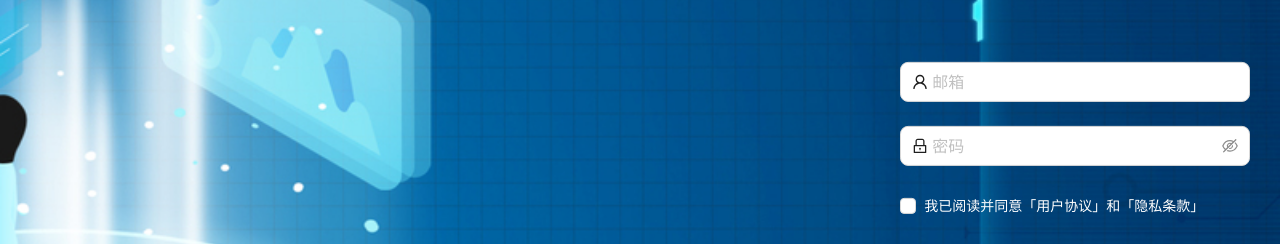
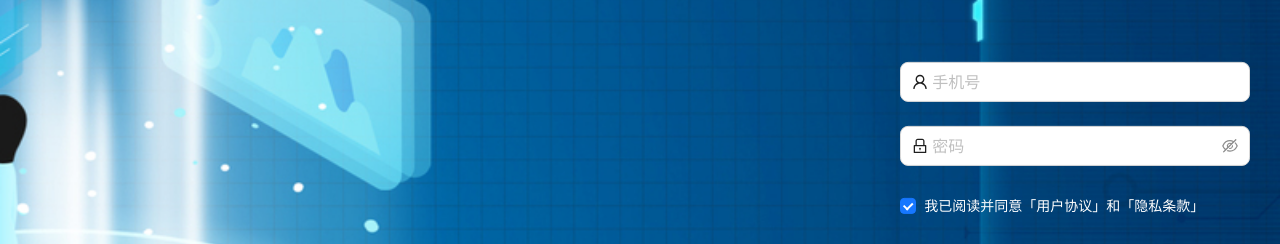
Before and after one commit to religou/react-pc, a React (Create React App) app: page /login in a window 1280 px wide. Shown: the part 248-492 px from the top of the page. Built offline with nearby package versions, Linux system fonts and the light colour scheme.

Commit message:
login logic code

```diff
--- a/src/pages/Login/index.js
+++ b/src/pages/Login/index.js
@@ -1,14 +1,33 @@
-import { Form, Input, Checkbox, Button } from 'antd'
+import { Form, Input, Checkbox, Button, message } from 'antd'
 import { LockOutlined, UserOutlined } from '@ant-design/icons'
+import { useNavigate } from 'react-router-dom'
 
 import './index.scss'
 
+import { useStore } from '@/store'
+
 function Login () {
+  const { loginStore } = useStore()
+  const navigate = useNavigate()
 
   // 登录成功
-  function onFinish (values) {
+  async function onFinish (values) {
     console.log(values)
-    // todo: 登录逻辑
+    try {
+      // 登录逻辑
+      await loginStore.getToken({
+        mobile: values.username,
+        code: values.password
+      })
+
+      // 登录成功之后，界面跳转到首页
+      navigate('/')
+
+      // 界面提示'登录成功'
+      message.success('登录成功')
+    } catch (e) {
+      message.error(e.response?.data?.message || '登录失败')
+    }
   }
 
   // 登录失败
@@ -25,22 +44,27 @@ function Login () {
           validateTrigger={['onBlur', 'onChange', '']}
           onFinish={onFinish}
           onFinishFailed={onFinishFailed}
+          initialValues={{
+            mobile: '13911111111',
+            code: '246810',
+            remember: true
+          }}
         >
           <Form.Item
             name="username"
             rules={[
               {
                 required: true,
-                message: '请输入登录邮箱!',
+                message: '请输入手机号!',
               },
               {
-                pattern: '^[a-zA-Z]*@hengrui.com$',
-                message: '请输入正确格式邮箱',
+                pattern: /^1[3-9]\d{9}$/,
+                message: '手机号码格式不对',
                 validateTrigger: 'onBlur'
               }
             ]}
           >
-            <Input size="large" placeholder="邮箱" prefix={<UserOutlined />} allowClear />
+            <Input size="large" placeholder="手机号" prefix={<UserOutlined />} allowClear />
           </Form.Item>
 
           <Form.Item
--- a/src/store/index.js
+++ b/src/store/index.js
@@ -0,0 +1,12 @@
+import React from "react"
+import LoginStore from './login.Store'
+
+class RootStore {
+  // 组合模块
+  constructor() {
+    this.loginStore = new LoginStore()
+  }
+}
+// 导入useStore方法供组件使用数据
+const StoresContext = React.createContext(new RootStore())
+export const useStore = () => React.useContext(StoresContext)
--- /dev/null
+++ b/src/store/login.Store.js
@@ -0,0 +1,26 @@
+import { http } from '@/utils'
+import { makeAutoObservable } from 'mobx'
+
+class LoginStore {
+  // 初始化参数
+  token = ''
+
+  // 定义构造器，将当前数据做成响应式
+  constructor() {
+    makeAutoObservable(this)
+  }
+
+  // 逻辑部分
+  getToken = async (value) => {
+    console.log(value)
+    const { mobile, code } = value
+    // 请求后台接口
+    const res = await http.post('http://geek.itheima.net/v1_0/authorizations', {
+      mobile, code
+    })
+    // 存储返回的 token
+    this.token = res.data.token
+  }
+}
+
+export default LoginStore
--- a/src/utils/http.js
+++ b/src/utils/http.js
@@ -4,8 +4,9 @@ import axios from 'axios'
 
 const http = axios.create({
   baseURL: 'http://geek.itheima.net/v1_0',
-  timeout: 5000
+  timeout: 5000,
 })
+
 // 添加请求拦截器
 http.interceptors.request.use((config) => {
   return config
@@ -17,7 +18,7 @@ http.interceptors.request.use((config) => {
 http.interceptors.response.use((response) => {
   // 2xx 范围内的状态码都会触发该函数。
   // 对响应数据做点什么
-  return response
+  return response.data
 }, (error) => {
   // 超出 2xx 范围的状态码都会触发该函数。
   // 对响应错误做点什么
--- a/src/utils/index.js
+++ b/src/utils/index.js
@@ -1,5 +1,5 @@
 // 统一在这边导出工具
-import http from './http'
+import { http } from './http'
 
 export { http }
 
```
Also changed, not shown: 1 other file (tests, documents, lock files or other folders).
